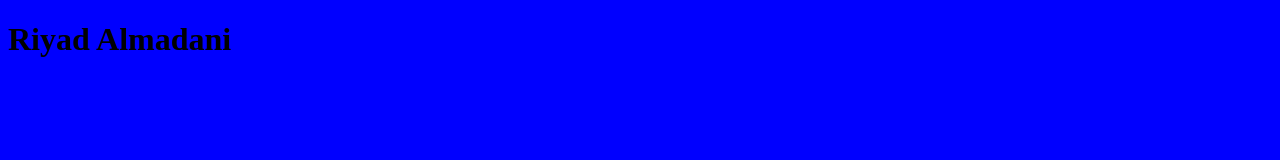
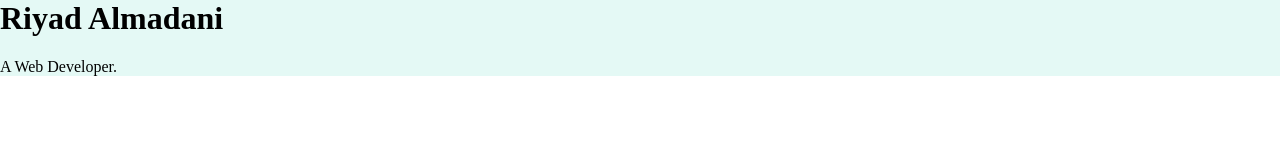
Before and after one commit to Riyad-Almadani/mycv, a plain HTML site: page index.html in a window 1280 px wide. Drawn offline with Linux system fonts and the light colour scheme.

Commit message:
Add css file style to body , h1 and div

```diff
--- a/css/styles.css
+++ b/css/styles.css
@@ -1,3 +1,11 @@
 body {
-    background-color: blue;
+    margin: 0px;
 }
+h1 {
+    margin-top: 0px;
+}
+
+div {
+    background-color: #E4F9F5;
+
+}
--- a/index.html
+++ b/index.html
@@ -1,12 +1,16 @@
 <!DOCTYPE html>
 <html lang="en">
-<head>
-    <meta charset="UTF-8">
-    <meta name="viewport" content="width=device-width, initial-scale=1.0">
-    <link rel="stylesheet" href="css/styles.css">
+  <head>
+    <meta charset="UTF-8" />
+    <meta name="viewport" content="width=device-width, initial-scale=1.0" />
+    <link rel="stylesheet" href="css/styles.css" />
+    <link rel="icon" href="favicon.ico" />
     <title>Riyad Almadani</title>
-</head>
-<body>
-    <h1>Riyad Almadani</h1>
-</body>
+  </head>
+  <body>
+    <div>
+      <h1>Riyad Almadani</h1>
+      <p>A Web Developer.</p>
+    </div>
+  </body>
 </html>
```
Also changed, not shown: favicon.ico (added).
